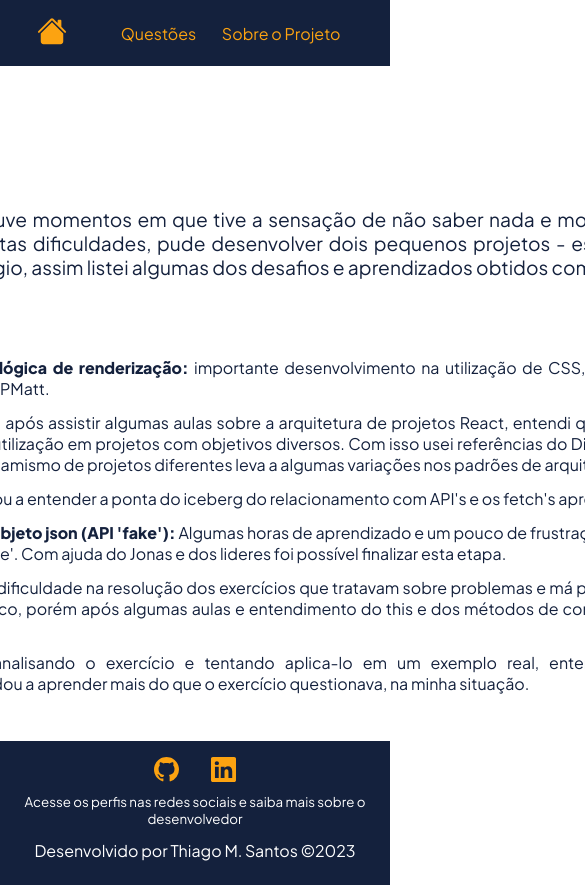
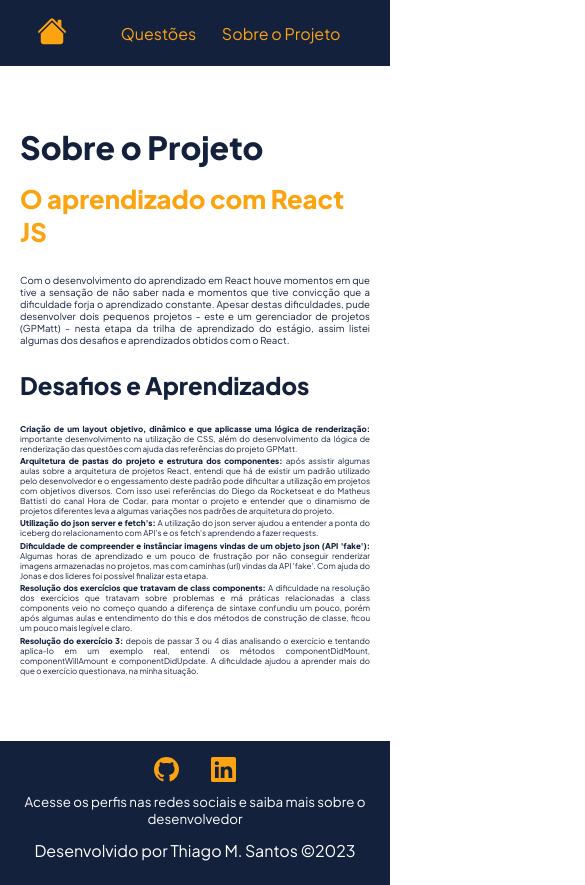
Before and after one commit to Thiagothims/exercicios_react, a React (Create React App) app: page /about in a window 390 px wide. Shown: the top 885 px of the page, 585 px wide, since content can reach past the window. Built offline with nearby package versions, Linux system fonts and the light colour scheme.

Commit message:
Alterações de responsividade

```diff
--- a/src/layout/CardQuestions.module.css
+++ b/src/layout/CardQuestions.module.css
@@ -17,7 +17,6 @@
   color: #14213d;
   margin-bottom: 1em;
   font-weight: bolder;
-
 }
 
 .card p {
@@ -41,3 +40,34 @@
   color: #fca311;
   font-weight: 400;
 }
+
+@media (max-width: 650px) {
+  .card {
+    display: inline-table;
+    align-items: center;
+    text-align: center;
+    justify-content: center;
+    width: 100px;
+    height: 70px;
+    background-color: #fca311;
+    margin: 0.2em;
+    padding: .5em;
+    border: 2px solid #14213d;
+    border-radius: 15px;
+    text-decoration: none;
+  }
+
+  .card h3 {
+    color: #14213d;
+    margin-bottom: 1em;
+    font-weight: bolder;
+    font-size: .8em;
+  }
+
+  .card p {
+    color: #14213d;
+    font-weight: 400;
+    font-size: .6em;
+  }
+
+}
--- a/src/pages/About.module.css
+++ b/src/pages/About.module.css
@@ -46,3 +46,90 @@
 .article span {
   font-weight: bold;
 }
+
+
+@media (max-width: 1200px) {
+  .header {
+    width: 1000px;
+    margin: 0 auto;
+  }
+  .article {
+    width: 1000px;
+    margin: 0 auto;
+  }
+  .article p {
+    font-size: 1em;
+    color: #14213d;
+    margin-top: 0.7em;
+    margin-bottom: 0.7em;
+    text-align: justify;
+  }
+  .article li {
+    font-size: 0.8em;
+    color: #14213d;
+    margin-bottom: .5em;
+    text-align: justify;
+    list-style: none;
+  }
+
+}
+
+@media (max-width: 1025px) {
+  .header {
+    width: 700px;
+    margin: 0 auto;
+  }
+  .article {
+    width: 700px;
+    margin: 0 auto;
+  }
+  .article p {
+    font-size: 0.6em;
+    color: #14213d;
+    margin-top: 0.5em;
+    margin-bottom: 0.5em;
+    text-align: justify;
+  }
+  .article li {
+    font-size: 0.5em;
+    color: #14213d;
+    margin-bottom: .3em;
+    text-align: justify;
+    list-style: none;
+  }
+}
+
+
+@media (max-width: 769px) {
+  .header {
+    width: 500px;
+    margin: 0 auto;
+  }
+  .article {
+    width: 500px;
+    margin: 0 auto;
+  }
+}
+
+@media (max-width: 481px) {
+  .header {
+    width: 350px;
+    margin: 0 auto;
+  }
+  .article {
+    width: 350px;
+    margin: 0 auto;
+  }
+
+}
+
+@media (max-width: 320px) {
+  .header {
+    width: 400px;
+    margin: 0 auto;
+  }
+  .article {
+    width: 300px;
+    margin: 0 auto;
+  }
+}
--- a/src/pages/Question.module.css
+++ b/src/pages/Question.module.css
@@ -22,6 +22,7 @@
   height: auto;
   margin-bottom: 1em;
   margin-right: 10em;
+  font-size: 1.2em;
 }
 
 .btn_container {
@@ -69,3 +70,55 @@
   width: 100%;
   margin-top: 0;
 }
+
+@media (max-width: 1200px){
+  .question {
+    display: flex;
+    height: 35%;
+    border-bottom: 1px solid #fca311;
+  }
+  .question p {
+    width: 500px;
+    height: auto;
+    margin-bottom: .3em;
+    margin-right: 2em;
+    font-size: .8em;
+  }
+  .code img {
+    width: 300px;
+    margin-bottom: 1em;
+    border-radius: 15px;
+    transition: all 1s;
+  }
+  .code img:hover {
+    width: 400px;
+    box-shadow: 10px 10px 10px #14213d;
+    -webkit-transform: scale(1.3);
+  }
+}
+
+@media (max-width: 769px){
+  .question {
+    display: flex;
+    height: 35%;
+    border-bottom: 1px solid #fca311;
+  }
+  .question p {
+    width: 400px;
+    height: auto;
+    margin-bottom: .3em;
+    margin-right: 1em;
+    font-size: .6em;
+  }
+  .code img {
+    width: 200px;
+    margin-bottom: 1em;
+    border-radius: 15px;
+    transition: all 1s;
+  }
+  .code img:hover {
+    width: 300px;
+    box-shadow: 10px 10px 10px #14213d;
+    -webkit-transform: scale(1.3);
+  }
+}
--- a/src/pages/Questions.module.css
+++ b/src/pages/Questions.module.css
@@ -16,3 +16,16 @@
   justify-content: center;
   text-align: center;
 }
+
+@media (max-width: 650px) {
+  .questions_h1 {
+    color: #14213d;
+    background-color: #fca311;
+    border-radius: 50px;
+    padding: .5em 1em;
+    font-size: 1em;
+    margin: 1em 1em 3em 1em;
+    justify-content: center;
+    text-align: center;
+  }
+}
--- a/src/response/Response.module.css
+++ b/src/response/Response.module.css
@@ -21,12 +21,24 @@
   flex-direction: row;
 }
 
+@media (max-width: 1600px) {
+  .response p {
+    width: 500px;
+    height: auto;
+    text-align: justify;
+    margin-bottom: .3em;
+    margin-right: 5em;
+    font-size: 0.5em;
+  }
+}
+
 .response p {
   width: 1000px;
   height: auto;
   text-align: justify;
   margin-bottom: 1em;
   margin-right: 10em;
+  font-size: 1.2em;
 }
 
 .code img {
@@ -40,3 +52,60 @@
   box-shadow: 10px 10px 10px #fca311;
   -webkit-transform: scale(1.3);
 }
+
+
+@media (max-width: 1200px) {
+  .response_container {
+    display: flex;
+    height: 35%;
+  }
+  .response {
+    margin-top: 1.4em;
+  }
+  .response p {
+    width: 500px;
+    height: auto;
+    text-align: justify;
+    margin-bottom: 0.3em;
+    margin-right: 2em;
+    font-size: .8em;
+  }
+  .code img {
+    width: 300px;
+    border-radius: 15px;
+    transition: all 1s;
+  }
+  .code img:hover {
+    width: 400px;
+    box-shadow: 10px 10px 10px #fca311;
+    -webkit-transform: scale(1.3);
+  }
+}
+
+@media (max-width: 769px) {
+  .response_container {
+    display: flex;
+    height: 35%;
+  }
+  .response {
+    margin-top: 1.4em;
+  }
+  .response p {
+    width: 400px;
+    height: auto;
+    text-align: justify;
+    margin-bottom: 0.3em;
+    margin-right: 1em;
+    font-size: .6em;
+  }
+  .code img {
+    width: 200px;
+    border-radius: 15px;
+    transition: all 1s;
+  }
+  .code img:hover {
+    width: 300px;
+    box-shadow: 10px 10px 10px #fca311;
+    -webkit-transform: scale(1.3);
+  }
+}
```
